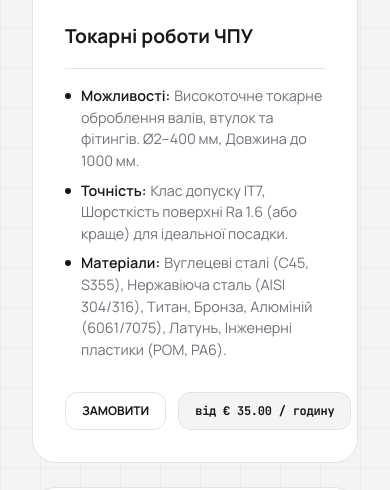
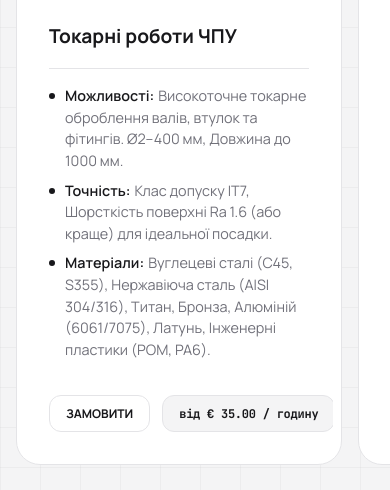
Before and after one commit to 7965191/ukbtech, a plain HTML site: page index.html in a window 390 px wide. Shown: the part 9973-10463 px from the top of the page. Drawn offline with Linux system fonts and the light colour scheme.

Commit message:
new features

```diff
--- a/styles/styles.css
+++ b/styles/styles.css
@@ -1719,7 +1719,6 @@ footer {
     }
 
     .hero-cards,
-    .service-grid,
     .contact-wrap,
     .advantages-grid,
     .about-grid,
@@ -1729,6 +1728,54 @@ footer {
         flex-direction: column;
     }
 
+    /* Horizontal scrollable service cards on mobile - card flipping effect */
+    #metalworking .container,
+    #engineering .container {
+        padding-left: 0;
+        padding-right: 0;
+        overflow: visible;
+    }
+
+    .service-grid {
+        display: flex;
+        flex-direction: row;
+        overflow-x: auto;
+        overflow-y: hidden;
+        gap: 16px;
+        padding: 0 16px 24px;
+        margin: 0;
+        -webkit-overflow-scrolling: touch;
+        scroll-snap-type: x mandatory;
+        scroll-behavior: smooth;
+        scroll-padding-left: 16px;
+        scroll-padding-right: 16px;
+        /* Hide scrollbar but keep functionality */
+        scrollbar-width: none;
+        -ms-overflow-style: none;
+    }
+
+    .service-grid::-webkit-scrollbar {
+        display: none;
+    }
+
+    .service-card {
+        flex: 0 0 calc(100vw - 64px);
+        width: calc(100vw - 64px);
+        min-width: calc(100vw - 64px);
+        max-width: calc(100vw - 64px);
+        scroll-snap-align: start;
+        scroll-snap-stop: always;
+        height: 650px;
+        display: flex;
+        flex-direction: column;
+    }
+
+    .service-card-content {
+        overflow-y: auto;
+        flex: 1;
+        min-height: 0;
+    }
+
     .testimonials-grid {
         grid-template-columns: 1fr !important;
     }
```
